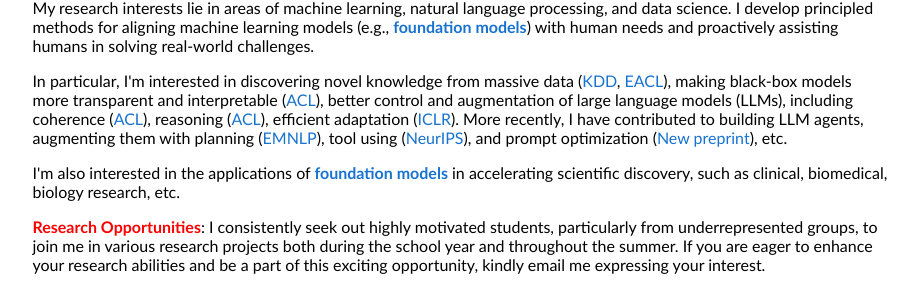
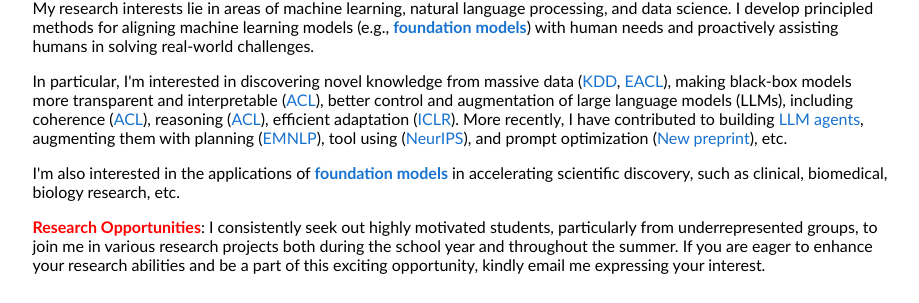
Before and after one commit to zhenwang9102/zhenwang9102.github.io, a Jekyll site: the page built from _posts/2019-06-02-venue.markdown, in a window 1280 px wide and 900 px high, scrolled down 360 px. Shown: the part 151-454 px from the top of the window, without its empty margins (180-1099 px from the left). Built offline with Jekyll 4.4.1, drawn with Linux system fonts in a browser that asks for light colours; part of the change alters nothing that is shown.

```diff
--- a/_layouts/default.html
+++ b/_layouts/default.html
@@ -75,7 +75,7 @@
                 My research interests lie in areas of machine learning, natural language processing, and data science. I develop principled methods for aligning machine learning models (e.g., <a href="https://en.wikipedia.org/wiki/Foundation_models"><b>foundation models</b></a>) with human needs and proactively assisting humans in solving real-world challenges.
               </p>
               <p>
-                In particular, I'm interested in discovering novel knowledge from massive data (<a href="https://arxiv.org/abs/1906.09285">KDD</a>, <a href="https://arxiv.org/abs/2210.06444">EACL</a>), making black-box models more transparent and interpretable (<a href="https://arxiv.org/abs/2005.00889">ACL</a>), better control and augmentation of large language models (LLMs), including coherence (<a href="https://arxiv.org/abs/2110.08294">ACL</a>), reasoning (<a href="https://arxiv.org/abs/2210.01293">ACL</a>), efficient adaptation (<a href="https://arxiv.org/abs/2303.02861">ICLR</a>). More recently, I have contributed to building LLM agents, augmenting them with planning (<a href="https://arxiv.org/abs/2305.14992">EMNLP</a>), tool using (<a href="https://arxiv.org/abs/2305.11554">NeurIPS</a>), and prompt optimization (<a href="https://arxiv.org/abs/2310.16427">New preprint</a>), etc.
+                In particular, I'm interested in discovering novel knowledge from massive data (<a href="https://arxiv.org/abs/1906.09285">KDD</a>, <a href="https://arxiv.org/abs/2210.06444">EACL</a>), making black-box models more transparent and interpretable (<a href="https://arxiv.org/abs/2005.00889">ACL</a>), better control and augmentation of large language models (LLMs), including coherence (<a href="https://arxiv.org/abs/2110.08294">ACL</a>), reasoning (<a href="https://arxiv.org/abs/2210.01293">ACL</a>), efficient adaptation (<a href="https://arxiv.org/abs/2303.02861">ICLR</a>). More recently, I have contributed to building <a href="https://lilianweng.github.io/posts/2023-06-23-agent/">LLM agents</a>, augmenting them with planning (<a href="https://arxiv.org/abs/2305.14992">EMNLP</a>), tool using (<a href="https://arxiv.org/abs/2305.11554">NeurIPS</a>), and prompt optimization (<a href="https://arxiv.org/abs/2310.16427">New preprint</a>), etc.
               </p>
               <p>
                 I'm also interested in the applications of <a href="https://en.wikipedia.org/wiki/Foundation_models"><b>foundation models</b></a> in accelerating scientific discovery, such as clinical, biomedical, biology research, etc.
```
